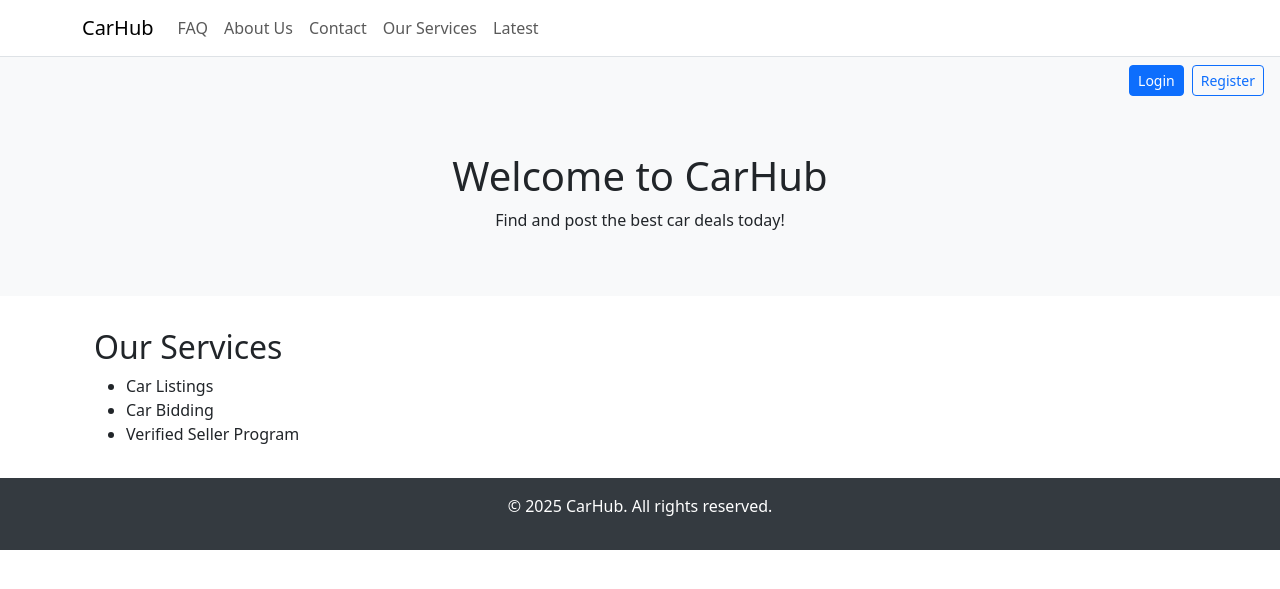
After one commit to Bavindu14/carhub, a Django app: page /services/ in a window 1280 px wide. The commit adds this page. Shown: the top 589 px of the page. Run offline with Django 3.2, Linux system fonts and the light colour scheme.

Commit message:
Changes to be committed: 	modified:   carhub/urls.py 	new file:   cars/templates/cars/about.html 	modified:   cars/templates/cars/base.html 	new file:   cars/templates/cars/contact.html 	new file:   cars/templates/cars/faq.html 	new file:   cars/templates/cars/latest.html 	new file:   cars/templates/cars/services.html 	modified:   cars/urls.py 	modified:   cars/views.py

```diff
--- a/carhub/urls.py
+++ b/carhub/urls.py
@@ -22,6 +22,7 @@ urlpatterns = [
     path('', include('cars.urls')),  # include cars app URLs
     path('accounts/', include('accounts.urls')),
     path('__debug__/', include(debug_toolbar.urls)),
+
 ]
 
 
--- a/cars/templates/cars/base.html
+++ b/cars/templates/cars/base.html
@@ -3,79 +3,73 @@
 <head>
     <meta charset="UTF-8">
     <title>CarHub</title>
-    <meta name="viewport" content="width=device-width, initial-scale=1">
-
-    <!-- Bootstrap CSS -->
     <link href="https://cdn.jsdelivr.net/npm/bootstrap@5.3.0/dist/css/bootstrap.min.css" rel="stylesheet">
-
     <style>
-        .hero {
-            background: url('https://i0.wp.com/coverlettersandresume.com/wp-content/uploads/image-1220.png?resize=1024%2C585&ssl=1') no-repeat center center;
-            background-size: cover;
-            height: 400px;
-            color: rgb(115, 225, 132);
-            display: flex;
-            align-items: center;
-            justify-content: center;
-            text-shadow: 1px 1px 5px black;
+        .hero-banner {
+            background-color: #f8f9fa;
+            padding: 3rem 1rem;
+            text-align: center;
+            margin-bottom: 2rem;
         }
-        footer {
-            background-color: #6b0dcf;
-            padding: 20px 0;
-            margin-top: 40px;
+        .footer {
+            background-color: #343a40;
+            color: white;
+            padding: 1rem;
+            text-align: center;
+            margin-top: 2rem;
         }
     </style>
 </head>
 <body>
 
-    <!--  Navbar -->
-    <nav class="navbar navbar-expand-lg navbar-light bg-light shadow-sm">
+<!--  Navbar  -->
+<nav class="navbar navbar-expand-lg navbar-light bg-white border-bottom">
     <div class="container">
-            <a class="navbar-brand" href="{% url 'home' %}">CarHub</a>
+        <a class="navbar-brand" href="#">CarHub</a>
         <button class="navbar-toggler" type="button" data-bs-toggle="collapse" data-bs-target="#navbarNav">
             <span class="navbar-toggler-icon"></span>
         </button>
         <div class="collapse navbar-collapse" id="navbarNav">
-                <ul class="navbar-nav ms-auto">
-                    {% if user.is_authenticated %}
-                        <li class="nav-item">
-                            <a class="nav-link" href="{% url 'add_car' %}">Add New Car</a>
-                        </li>
-                        <li class="nav-item">
-                            <a class="nav-link" href="{% url 'logout' %}">Logout</a>
-                        </li>
-                    {% else %}
-                        <li class="nav-item">
-                            <a class="nav-link" href="{% url 'login' %}">Login</a>
-                        </li>
-                        <li class="nav-item">
-                            <a class="nav-link" href="{% url 'register' %}">Register</a>
-                        </li>
-                    {% endif %}
+            <ul class="navbar-nav me-auto">
+                <li class="nav-item"><a class="nav-link" href="{% url 'faq' %}">FAQ</a></li>
+                <li class="nav-item"><a class="nav-link" href="{% url 'about' %}">About Us</a></li>
+                <li class="nav-item"><a class="nav-link" href="{% url 'contact' %}">Contact</a></li>
+                <li class="nav-item"><a class="nav-link" href="{% url 'services' %}">Our Services</a></li>
+                <li class="nav-item"><a class="nav-link" href="{% url 'latest' %}">Latest</a></li>
             </ul>
         </div>
     </div>
 </nav>
 
-    <!--  Hero Section -->
-    <div class="hero">
+    <!--  Login/Register -->
+    <div class="bg-light py-2 px-3 d-flex justify-content-end">
+        {% if user.is_authenticated %}
+            <div class="d-flex align-items-center">
+                <img src="{{ user.profile.image.url }}" class="rounded-circle me-2" width="40" height="40" alt="Profile">
+                <span class="me-2">{{ user.username }}</span>
+                <a href="{% url 'logout' %}" class="btn btn-sm btn-danger">Logout</a>
+            </div>
+        {% else %}
+            <a href="{% url 'login' %}" class="btn btn-sm btn-primary me-2">Login</a>
+            <a href="{% url 'register' %}" class="btn btn-sm btn-outline-primary">Register</a>
+        {% endif %}
+    </div>
+    <!--  HERO SECTION -->
+    <div class="hero-banner">
         <h1>Welcome to CarHub</h1>
+        <p>Find and post the best car deals today!</p>
     </div>
 
-    <!--  Main Content -->
-    <div class="container my-5">
-        {% block content %}
-        {% endblock %}
+    <!--  MAIN CONTENT -->
+    <div class="container">
+        {% block content %}{% endblock %}
     </div>
 
-    <!--  Footer -->
-    <footer class="text-center text-muted">
-        <div class="container">
+    <!--  FOOTER -->
+    <footer class="footer">
         <p>&copy; 2025 CarHub. All rights reserved.</p>
-        </div>
     </footer>
 
-    <!-- Bootstrap JS (for navbar toggling on mobile) -->
     <script src="https://cdn.jsdelivr.net/npm/bootstrap@5.3.0/dist/js/bootstrap.bundle.min.js"></script>
 </body>
 </html>
--- /dev/null
+++ b/cars/templates/cars/services.html
@@ -0,0 +1,11 @@
+{% extends 'cars/base.html' %}
+{% block content %}
+<div class="container">
+    <h2>Our Services</h2>
+    <ul>
+        <li>Car Listings</li>
+        <li>Car Bidding</li>
+        <li>Verified Seller Program</li>
+    </ul>
+</div>
+{% endblock %}
--- a/cars/urls.py
+++ b/cars/urls.py
@@ -8,5 +8,11 @@ urlpatterns = [
     path('delete/<int:pk>/', views.delete_car, name='delete_car'),
     path('', views.car_list, name='home'),
     path('car/<int:pk>/', views.car_detail, name='car_detail'),
+    path('faq/', views.faq, name='faq'),
+    path('about/', views.about, name='about'),
+    path('contact/', views.contact, name='contact'),
+    path('services/', views.services, name='services'),
+    path('latest/', views.latest, name='latest'),
+
 
 ]
--- a/cars/views.py
+++ b/cars/views.py
@@ -81,3 +81,9 @@ def car_detail(request, pk):
         'form': form,
         'bids': bids,
     })
+
+def faq(request): return render(request, 'cars/faq.html')
+def about(request): return render(request, 'cars/about.html')
+def contact(request): return render(request, 'cars/contact.html')
+def services(request): return render(request, 'cars/services.html')
+def latest(request): return render(request, 'cars/latest.html')
```
Also changed, not shown: cars/templates/cars/about.html (added, +7 -0 lines), cars/templates/cars/contact.html (added, +7 -0 lines), cars/templates/cars/faq.html (added, +7 -0 lines), cars/templates/cars/latest.html (added, +7 -0 lines). Lines whose indentation alone changed are shown as unchanged.
